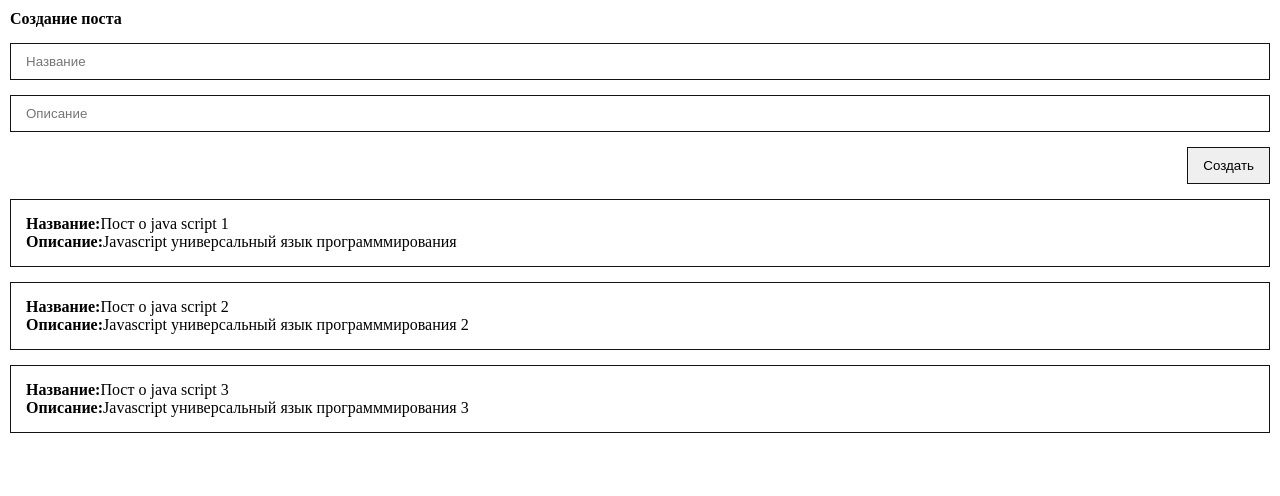
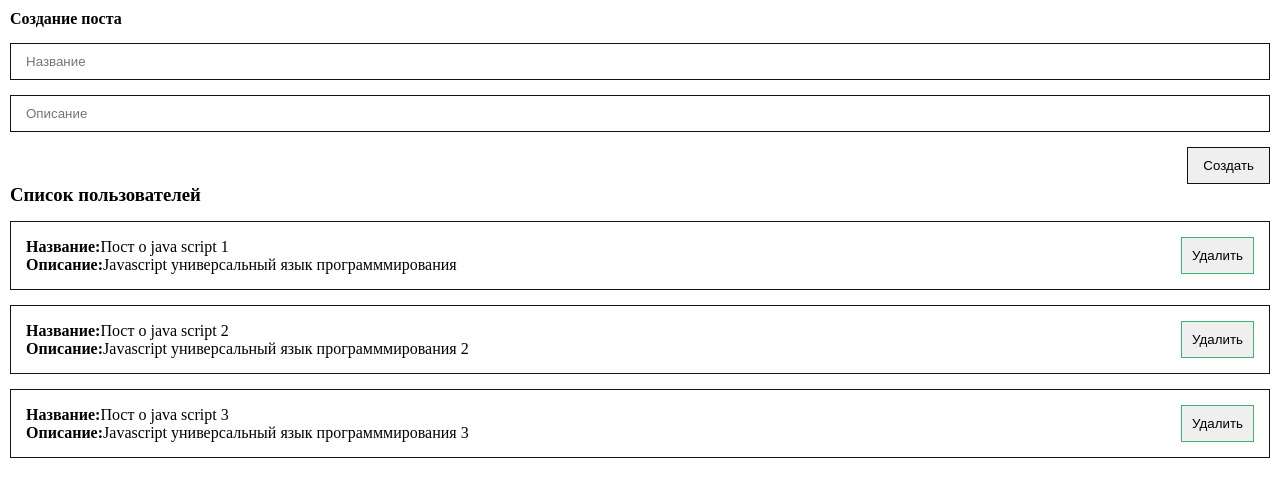
Before and after one commit to DmitryMN/app_lesten_vue, a Vue app: page / in a window 1280 px wide. Shown: the top 496 px of the page. Built offline with nearby package versions, Linux system fonts and the light colour scheme; the HTML template or start-up script is replaced by a standard one.

Commit message:
add component postitem

```diff
--- a/src/App.vue
+++ b/src/App.vue
@@ -1,6 +1,6 @@
 <template>
     <div class="app">
-        <post-form/>
+        <post-form @create="createPost"/>
         <PostList :posts="posts"/>
     </div>
 </template>
@@ -25,16 +25,9 @@ export default {
         }
     },
     methods: {
-        createPost() {
-            const newPost = {
-                id: Date.now(),
-                title: this.title,
-                body: this.body,
-            }
-            this.posts.push(newPost);
-            this.title = '';
-            this.body = '';
-        },
+        createPost(post) {
+            this.posts.push(post);
+        }
     }
 }
 </script>
--- a/src/components/PostForm.vue
+++ b/src/components/PostForm.vue
@@ -4,7 +4,7 @@
             <h4>Создание поста</h4>
             <input class="input" type="text" placeholder="Название" v-model="post.title">
             <input class="input" type="text" placeholder="Описание" v-model="post.body">
-            <button class="btn" @click="onSend">Создать</button>
+            <button class="btn" @click="createPost">Создать</button>
         </form>
     </div>
 </template>
@@ -20,9 +20,18 @@ export default {
         }
     },
     methods: {
-        onSend() {
-            console.log(`Hello ${this.post.title}`);
-        }
+        createPost() {
+            const newPost = {
+                id: Date.now(),
+                title: this.post.title,
+                body: this.post.body,
+            }
+            this.$emit('create', newPost);
+            this.post = {
+                title: '',
+                body: '',
+            }
+        },
     },
 }
 </script>
@@ -32,12 +41,14 @@ export default {
     display: flex;
     flex-direction: column;
 }
+
 .btn {
     align-self: flex-end;
     border: 1px solid #131313;
     margin-top: 15px;
     padding: 10px 15px;
 }
+
 .input {
     width: 100%;
     border: 1px solid #131313;
--- /dev/null
+++ b/src/components/PostItem.vue
@@ -0,0 +1,38 @@
+<template>
+    <div class="post" :key="post.id">
+        <div>
+            <div><strong>Название:</strong>{{ post.title }}</div>
+            <div><strong>Описание:</strong>{{ post.body }}</div>
+        </div>
+        <div class="post__btn">
+            <my-button title="Удалить" />
+        </div>
+    </div>
+</template>
+
+<script>
+import MyButton from '@/components/UI/MyButton.vue';
+
+export default {
+    components: {
+        MyButton,
+    },
+    props: {
+        post: {
+            type: Object,
+            require: true,
+        }
+    }
+}
+</script>
+
+<style lang="scss">
+.post {
+    display: flex;
+    align-items: center;
+    justify-content: space-between;
+    padding: 15px;
+    border: 1px solid #131313;
+    margin-top: 15px;
+}
+</style>
--- a/src/components/PostList.vue
+++ b/src/components/PostList.vue
@@ -1,13 +1,17 @@
 <template>
-    <div class="post" v-for="post in posts" :key="post.id">
-        <div><strong>Название:</strong>{{ post.title }}</div>
-        <div><strong>Описание:</strong>{{ post.body }}</div>
+    <div>
+        <h3>Список пользователей</h3>
+        <post-item v-for="post in posts" :post="post"/>
     </div>
-
 </template>
 
 <script>
+import PostItem from '@/components/PostItem.vue'
+
 export default {
+    components: {
+        PostItem
+    },
     props: {
         posts: {
             type: Array,
@@ -18,9 +22,5 @@ export default {
 </script>
 
 <style lang="scss">
-.post {
-    padding: 15px;
-    border: 1px solid #131313;
-    margin-top: 15px;
-}
+
 </style>
--- /dev/null
+++ b/src/components/UI/MyButton.vue
@@ -0,0 +1,16 @@
+<template>
+    <button class="button">{{title}}</button>
+</template>
+
+<script>
+export default {
+    props: ['title']
+}
+</script>
+
+<style lang="scss" scoped>
+.button {
+    padding: 10px;
+    border: 1px solid #3CB371;
+}
+</style>
```
